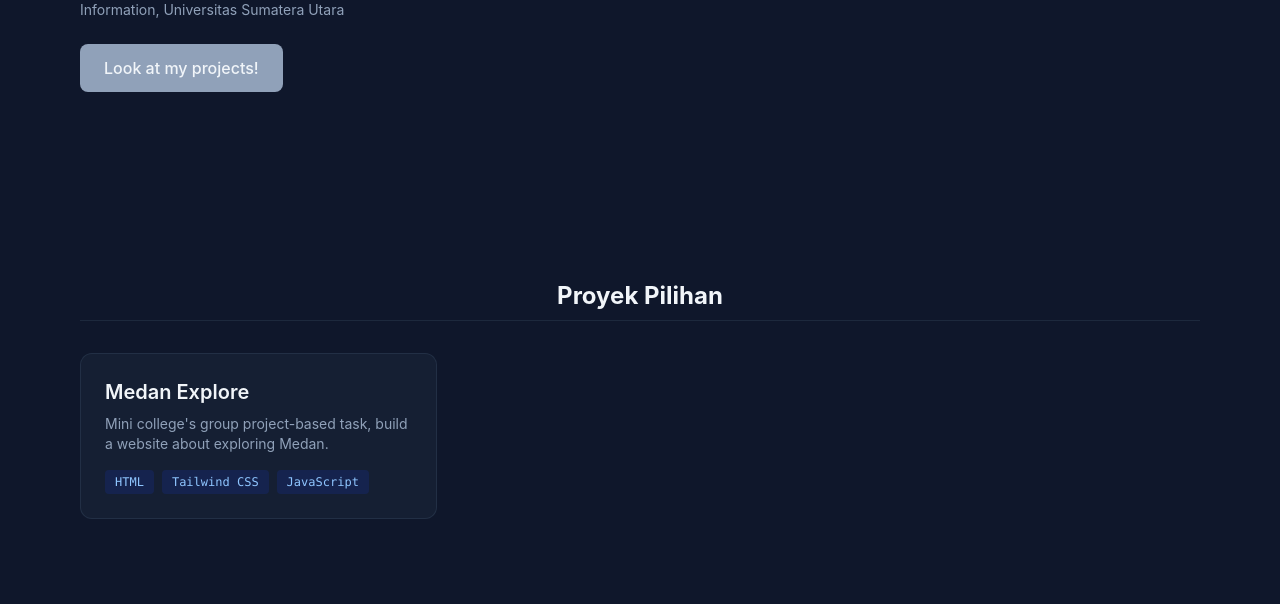
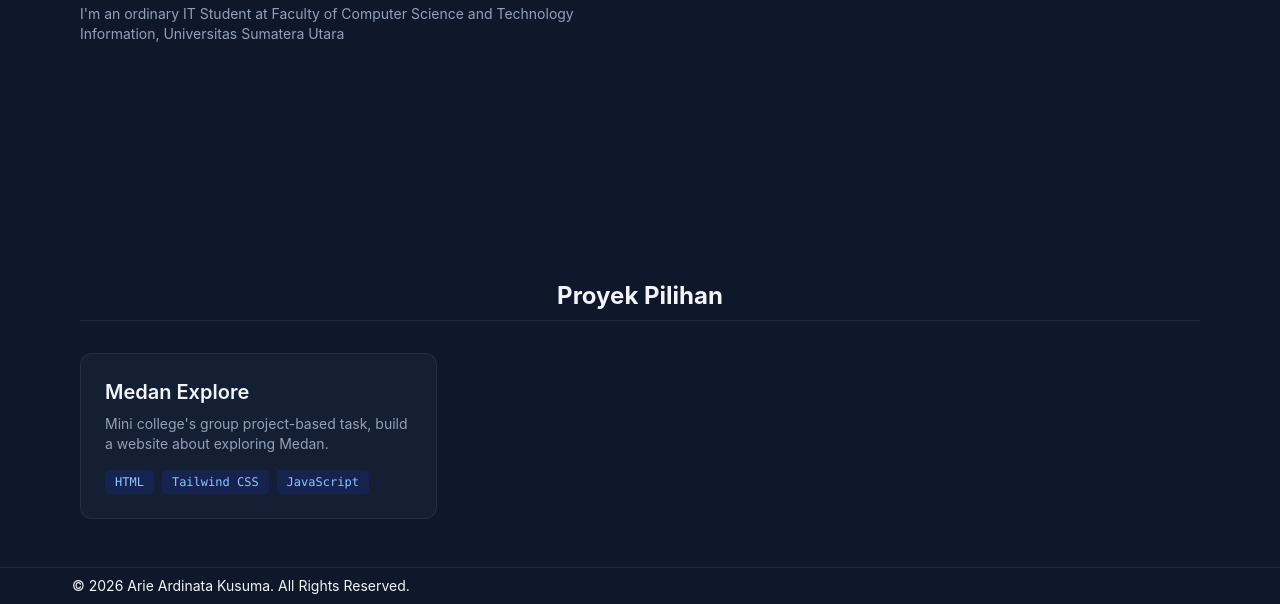
Before and after one commit to arieeksm/my-portofolio, a website: page src/index.html in a window 1280 px wide. Shown: the part 405-1009 px from the top of the page. Before the commit the page ends 972 px from the top, so only its background shows below. Drawn offline with Linux system fonts and the light colour scheme.

Commit message:
daily update

```diff
--- a/src/index.html
+++ b/src/index.html
@@ -1,5 +1,5 @@
 <!doctype html>
-<html lang="id">
+<html lang="id" class="scroll-smooth scroll-pt-20">
   <head>
     <meta charset="UTF-8" />
     <meta name="viewport" content="width=device-width, initial-scale=1.0" />
@@ -56,11 +56,6 @@
           I'm an ordinary IT Student at Faculty of Computer Science and
           Technology Information, Universitas Sumatera Utara
         </p>
-        <a
-          href="#projects"
-          class="px-6 py-3 bg-slate-400 hover:bg-slate-300 rounded-lg font-medium transition"
-          >Look at my projects!</a
-        >
       </section>
 
       <!-- Section Proyek (Grid Layout) -->
@@ -93,5 +88,12 @@
         </div>
       </section>
     </main>
+    <footer class="bottom-0 z-50 bg-slate-900 border-t border-slate-800">
+      <div
+        class="text-sm max-w-6xl mx-auto px-2 py-2 flex items-center justify-between"
+      >
+        <p>&copy; 2026 Arie Ardinata Kusuma. All Rights Reserved.</p>
+      </div>
+    </footer>
   </body>
 </html>
```
Also changed, not shown: src/output.css.
